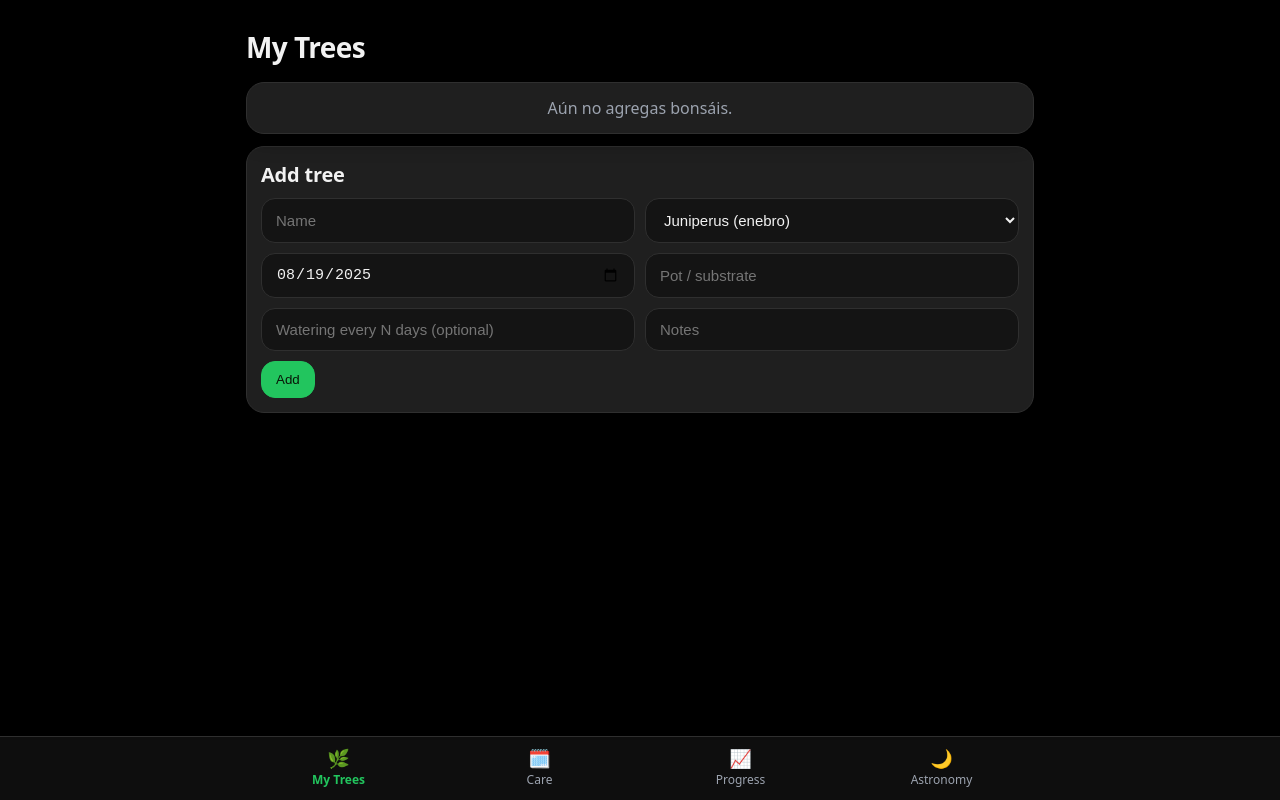
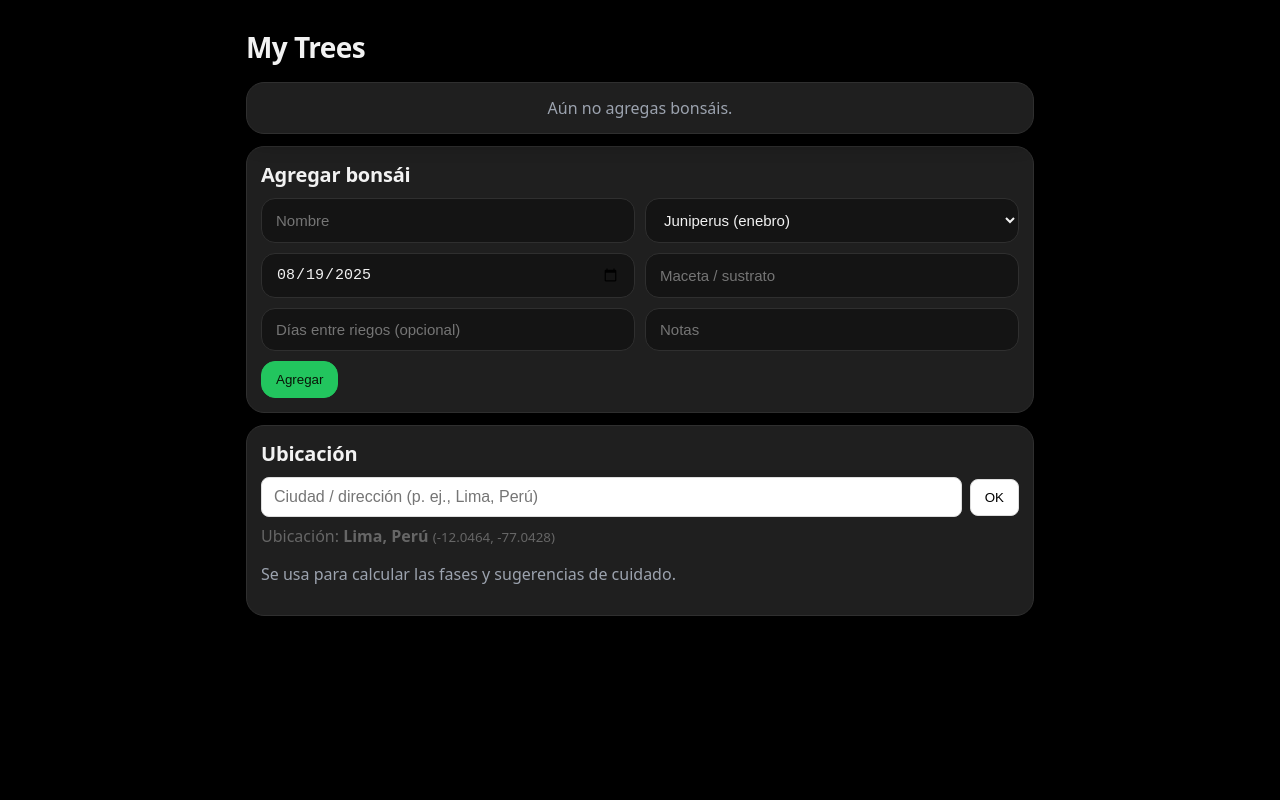
Before and after one commit to Ozvil/ZENBONSAI, a React (Vite) app: page / in a window 1280 px wide. Built offline with nearby package versions, Linux system fonts and the light colour scheme.

Commit message:
Update App.jsx

```diff
--- a/src/App.jsx
+++ b/src/App.jsx
@@ -1,53 +1,177 @@
-import React, { useEffect, useMemo, useState } from "react";
+import React, { useEffect, useMemo, useState, useCallback } from "react";
 import LocationPicker from "./components/LocationPicker.jsx";
-import LunarCalendar from "./components/LunarCalendar.jsx";
+import { fetchAstronomy, moonPhaseLabel } from "./lib/geo-astro.js";
 
-/* ============== Utils ============== */
-const loadLS = function (k, fb) {
-  try { var raw = localStorage.getItem(k); return raw ? JSON.parse(raw) : fb; }
-  catch (e) { return fb; }
-};
-const saveLS = function (k, v) { try { localStorage.setItem(k, JSON.stringify(v)); } catch (e) {} };
+/* ================== Utils & Defaults ================== */
+const loadLS = (k, fb) => { try{ const r = localStorage.getItem(k); return r? JSON.parse(r):fb; }catch{ return fb; } };
+const saveLS = (k, v) => { try{ localStorage.setItem(k, JSON.stringify(v)); }catch{} };
 
 const SPECIES_PRESETS = [
-  { key: "juniperus", name: "Juniperus (enebro)", waterDays: 5 },
-  { key: "ficus", name: "Ficus", waterDays: 3 },
-  { key: "olmo", name: "Olmo chino", waterDays: 4 },
-  { key: "pino", name: "Pino", waterDays: 6 },
-  { key: "portulacaria", name: "Portulacaria", waterDays: 7 }
+  { key:"juniperus", name:"Juniperus (enebro)", waterDays:5 },
+  { key:"ficus", name:"Ficus", waterDays:3 },
+  { key:"olmo", name:"Olmo chino", waterDays:4 },
+  { key:"pino", name:"Pino", waterDays:6 },
+  { key:"portulacaria", name:"Portulacaria", waterDays:7 },
 ];
 
-const newId = () => Math.random().toString(36).slice(2, 10);
-const todayISO = () => new Date().toISOString().slice(0, 10);
-const toDate = (v) => { const d = v ? new Date(v) : null; return d && !isNaN(d.getTime()) ? d : null; };
-const addDays = (iso, n) => { const d = toDate(iso) || new Date(); d.setDate(d.getDate() + (isFinite(n) ? Number(n) : 0)); return d.toISOString().slice(0,10); };
+const newId = () => Math.random().toString(36).slice(2,10);
+const todayISO = () => new Date().toISOString().slice(0,10);
+const toDate = (v) => { const d = v? new Date(v): null; return d && !isNaN(d.getTime()) ? d : null; };
+const addDays = (iso, n) => { const d = toDate(iso) || new Date(); d.setDate(d.getDate() + (isFinite(n)? Number(n):0)); return d.toISOString().slice(0,10); };
 
-/* ============== App ============== */
+/* ================== Form estable: evita perder el foco ================== */
+const BonsaiForm = React.memo(function BonsaiForm({ form, onPatch, onSubmit, onCancel }) {
+  // onPatch es estable (useCallback), así el componente no se “remonta” en cada tecla
+  return (
+    <div className="card">
+      <h2>{form.id ? "Editar bonsái" : "Agregar bonsái"}</h2>
+      <form
+        onSubmit={onSubmit}
+        style={{display:"grid", gap:10, gridTemplateColumns:"repeat(2, minmax(0,1fr))"}}
+      >
+        <input
+          className="input"
+          placeholder="Nombre"
+          value={form.name}
+          onChange={(e)=>onPatch({name:e.target.value})}
+        />
+        <select
+          className="input"
+          value={form.speciesKey}
+          onChange={(e)=>onPatch({speciesKey:e.target.value})}
+        >
+          {SPECIES_PRESETS.map(s => <option key={s.key} value={s.key}>{s.name}</option>)}
+        </select>
+        <input
+          className="input"
+          type="date"
+          value={form.acquired}
+          onChange={(e)=>onPatch({acquired:e.target.value})}
+        />
+        <input
+          className="input"
+          placeholder="Maceta / sustrato"
+          value={form.pot}
+          onChange={(e)=>onPatch({pot:e.target.value})}
+        />
+        <input
+          className="input"
+          placeholder="Días entre riegos (opcional)"
+          value={form.customWaterDays}
+          onChange={(e)=>onPatch({customWaterDays:(e.target.value||"").replace(/[^0-9]/g,"")})}
+        />
+        <input
+          className="input"
+          placeholder="Notas"
+          value={form.notes}
+          onChange={(e)=>onPatch({notes:e.target.value})}
+        />
+        <div style={{gridColumn:"1 / -1", display:"flex", gap:8}}>
+          <button className="btn primary" type="submit">{form.id? "Guardar":"Agregar"}</button>
+          {form.id ? <button className="btn" type="button" onClick={onCancel}>Cancelar</button> : null}
+        </div>
+      </form>
+    </div>
+  );
+});
+
+/* ================== AstroBadge en el detalle ================== */
+function AstroBadge({ coords }){
+  const [state, setState] = useState({loading:true, err:null, data:null});
+
+  useEffect(()=>{
+    let cancel = false;
+    async function run(){
+      const lat = Number(coords && coords.lat);
+      const lon = Number(coords && coords.lon);
+      if (!isFinite(lat) || !isFinite(lon)) {
+        setState({loading:false, err:"Configura una ubicación válida.", data:null});
+        return;
+      }
+      setState({loading:true, err:null, data:null});
+      const res = await fetchAstronomy({ lat, lon, date: new Date() });
+      if (cancel) return;
+      if (!res || !res.ok){ setState({loading:false, err: (res && res.error) || "No disponible", data:null}); }
+      else { setState({loading:false, err:null, data:res}); }
+    }
+    run();
+    return ()=>{ cancel = true; };
+  }, [coords && coords.lat, coords && coords.lon]);
+
+  // Reglas simples (ajústalas a tu criterio):
+  // - Nueva / menguante fuerte: evitar trasplantes; poda ligera ok.
+  // - Cuarto creciente / gibosa creciente: buen momento para poda de formación y alambrado.
+  // - Llena ±1d: evita cortes fuertes.
+  // - Cuarto menguante: trasplante más seguro (menos sangrado) en muchas especies.
+  const tipsFor = (d) => {
+    const p = Number(d.phaseFrac || 0);
+    const label = d.phaseText || moonPhaseLabel(p);
+    let prune = "Moderada";
+    let wire  = "Buen momento";
+    let repot = "Con cuidado";
+
+    if (p < 0.05 || p > 0.95) { // nueva
+      prune = "Ligera"; wire = "Ok"; repot = "Evitar";
+    } else if (p >= 0.45 && p <= 0.55) { // llena
+      prune = "Evitar cortes fuertes"; wire = "Ok"; repot = "Evitar";
+    } else if (p >= 0.70 && p <= 0.80) { // cuarto menguante aprox.
+      prune = "Ligera"; wire = "Ok"; repot = "Recomendado";
+    } else if (p >= 0.20 && p <= 0.40) { // creciente
+      prune = "Recomendado"; wire = "Recomendado"; repot = "Con cuidado";
+    }
+
+    return { label, prune, wire, repot };
+  };
+
+  if (state.loading) return <div className="card"><h2>Moon & care tips</h2><div className="muted">Cargando…</div></div>;
+  if (state.err)     return <div className="card"><h2>Moon & care tips</h2><div className="muted">{state.err}</div></div>;
+
+  const t = tipsFor(state.data);
+
+  return (
+    <div className="card">
+      <h2>Moon & care tips</h2>
+      <div style={{display:"grid", gap:8}}>
+        <div><strong>Fecha:</strong> {state.data.date}</div>
+        <div><strong>Fase:</strong> {t.label}{" "}
+          {isFinite(Number(state.data.phaseFrac)) ? ("(" + (state.data.phaseFrac*100).toFixed(1) + "%)") : ""}</div>
+        <div style={{display:"grid", gap:8, gridTemplateColumns:"repeat(3, minmax(0,1fr))"}}>
+          <div className="card" style={{background:"#1b1b1b"}}><strong>Poda</strong><div className="muted">{t.prune}</div></div>
+          <div className="card" style={{background:"#1b1b1b"}}><strong>Alambrado</strong><div className="muted">{t.wire}</div></div>
+          <div className="card" style={{background:"#1b1b1b"}}><strong>Trasplante</strong><div className="muted">{t.repot}</div></div>
+        </div>
+        <small className="muted">Consejos generales; ajusta por especie/clima.</small>
+      </div>
+    </div>
+  );
+}
+
+/* ================== App ================== */
 export default function App(){
+  /* ---- Estado raíz ---- */
   const [bonsais, setBonsais] = useState(loadLS("bonsais", []));
   const [logs, setLogs]       = useState(loadLS("careLogs", []));
   const [coords, setCoords]   = useState(loadLS("coords", { lat:-12.0464, lon:-77.0428, label:"Lima, Perú" }));
-  const [showLunar, setShowLunar] = useState(loadLS("useLunar", false));
 
   useEffect(()=> saveLS("bonsais", bonsais), [bonsais]);
   useEffect(()=> saveLS("careLogs", logs), [logs]);
   useEffect(()=> saveLS("coords", coords), [coords]);
-  useEffect(()=> saveLS("useLunar", showLunar), [showLunar]);
 
+  /* ---- Derivados ---- */
   const lastWaterByBonsai = useMemo(()=>{
-    const map = new Map();
+    const m = new Map();
     for (const l of logs){ if (l.type !== "riego") continue;
-      const prev = map.get(l.bonsaiId);
-      if (!prev || l.date > prev.date) map.set(l.bonsaiId, l);
+      const prev = m.get(l.bonsaiId);
+      if (!prev || l.date > prev.date) m.set(l.bonsaiId, l);
     }
-    return map;
+    return m;
   }, [logs]);
 
   const withNextWater = useMemo(()=>{
-    return bonsais.map((b)=>{
+    return bonsais.map(b=>{
       const preset = SPECIES_PRESETS.find(s=>s.key===b.speciesKey);
-      const baseDays = isFinite(b.customWaterDays) ? Number(b.customWaterDays) : (preset?.waterDays || 4);
-      const last = lastWaterByBonsai.get(b.id)?.date || b.acquired || todayISO();
+      const baseDays = isFinite(b.customWaterDays) ? Number(b.customWaterDays) : (preset && preset.waterDays) || 4;
+      const last = (lastWaterByBonsai.get(b.id)||{}).date || b.acquired || todayISO();
       const next = addDays(last, baseDays);
       return Object.assign({}, b, { baseDays, lastWaterDate:last, nextWaterDate:next });
     });
@@ -58,33 +182,36 @@ export default function App(){
     return withNextWater.filter(b => b.nextWaterDate <= t);
   }, [withNextWater]);
 
-  /* ------ CRUD ------ */
+  /* ---- Formulario (con handlers estables) ---- */
   const [form, setForm] = useState({
     id:null, name:"", speciesKey:"juniperus",
     acquired: todayISO(), pot:"", notes:"", customWaterDays:""
   });
-  const resetForm = () => setForm({
+  const patchForm = useCallback((p)=> setForm(f=>Object.assign({}, f, p)), []);
+  const resetForm = useCallback(()=> setForm({
     id:null, name:"", speciesKey:"juniperus",
     acquired: todayISO(), pot:"", notes:"", customWaterDays:""
-  });
+  }), []);
 
-  const onSubmitBonsai = (e) => {
+  const onSubmitBonsai = useCallback((e)=>{
     e && e.preventDefault && e.preventDefault();
     const id = form.id || newId();
     const rec = {
-      id, name: (form.name||"").trim() || "Bonsái",
+      id,
+      name: (form.name||"").trim() || "Bonsái",
       speciesKey: form.speciesKey,
       acquired: form.acquired || todayISO(),
-      pot: form.pot || "", notes: form.notes || "",
-      customWaterDays: form.customWaterDays==="" ? undefined : Math.max(1, Number(form.customWaterDays)||0)
+      pot: form.pot || "",
+      notes: form.notes || "",
+      customWaterDays: form.customWaterDays === "" ? undefined : Math.max(1, Number(form.customWaterDays)||0)
     };
-    setBonsais(prev => {
+    setBonsais(prev=>{
       const idx = prev.findIndex(x=>x.id===id);
       if (idx>=0){ const next = prev.slice(); next[idx]=rec; return next; }
       return [rec, ...prev];
     });
     resetForm();
-  };
+  }, [form, resetForm]);
 
   const editBonsai = (b) => setForm({
     id:b.id, name:b.name, speciesKey:b.speciesKey, acquired:b.acquired||todayISO(),
@@ -105,230 +232,151 @@ export default function App(){
   };
   const logsFor = (bonsaiId) => logs.filter(l=>l.bonsaiId===bonsaiId).slice(0,6);
 
-  /* ------ Tabs (bottom) ------ */
-  const [tab, setTab] = useState("trees");
+  /* ---- Navegación simple (lista/detalle) ---- */
+  const [view, setView] = useState({ name:"list" }); // {name:"list"} | {name:"detail", id:string}
+  const openDetail = (id) => setView({ name:"detail", id });
+  const backToList = () => setView({ name:"list" });
 
-  const BottomNav = () => (
-    <nav className="nav-bottom">
-      <div className="nav-inner">
-        <div className="nav-item" data-active={tab==="trees"} onClick={()=>setTab("trees")}>
-          <div className="icon">🌿</div><div>My Trees</div>
-        </div>
-        <div className="nav-item" data-active={tab==="care"} onClick={()=>setTab("care")}>
-          <div className="icon">🗓️</div><div>Care</div>
-        </div>
-        <div className="nav-item" data-active={tab==="progress"} onClick={()=>setTab("progress")}>
-          <div className="icon">📈</div><div>Progress</div>
-        </div>
-        <div className="nav-item" data-active={tab==="astro"} onClick={()=>setTab("astro")}>
-          <div className="icon">🌙</div><div>Astronomy</div>
-        </div>
-      </div>
-    </nav>
-  );
+  /* ================== Páginas ================== */
 
-  /* ------ Vistas ------ */
-  function PageTrees(){
+  function PageList(){
     return (
       <>
         <h1>My Trees</h1>
 
-        {/* Lista como tarjetas */}
+        {/* Lista */}
         <div className="tree-list">
           {withNextWater.length===0 ? (
             <div className="card center muted">Aún no agregas bonsáis.</div>
-          ) : withNextWater.map(b => {
+          ) : withNextWater.map(b=>{
             const speciesName = (SPECIES_PRESETS.find(s=>s.key===b.speciesKey)||{}).name || b.speciesKey;
             return (
-              <div key={b.id} className="tree-card">
+              <button key={b.id} className="tree-card" onClick={()=>openDetail(b.id)} style={{textAlign:"left"}}>
                 <div className="tree-info">
                   <h3>{b.name}</h3>
                   <div className="subtitle">{speciesName}</div>
                   <div className="last">Last watered: {b.lastWaterDate || "—"}</div>
                 </div>
-                <div className="tree-thumb" title={speciesName}>
-                  {/* Si tienes fotos, colócalas aquí */}
-                  <div style={{fontSize:22}}>🪴</div>
-                </div>
-              </div>
+                <div className="tree-thumb"><div style={{fontSize:22}}>🪴</div></div>
+              </button>
             );
           })}
         </div>
 
         <div className="spacer-12"></div>
 
-        {/* Formulario rápido para agregar/editar */}
-        <div className="card">
-          <h2>{form.id ? "Edit tree" : "Add tree"}</h2>
-          <form
-            onSubmit={onSubmitBonsai}
-            style={{display:"grid", gap:10, gridTemplateColumns:"repeat(2, minmax(0,1fr))"}}
-          >
-            <input className="input" placeholder="Name" value={form.name}
-                   onChange={(e)=>setForm(f=>Object.assign({}, f, {name:e.target.value}))}/>
-            <select className="input" value={form.speciesKey}
-                    onChange={(e)=>setForm(f=>Object.assign({}, f, {speciesKey:e.target.value}))}>
-              {SPECIES_PRESETS.map(s => <option key={s.key} value={s.key}>{s.name}</option>)}
-            </select>
-            <input className="input" type="date" value={form.acquired}
-                   onChange={(e)=>setForm(f=>Object.assign({}, f, {acquired:e.target.value}))}/>
-            <input className="input" placeholder="Pot / substrate" value={form.pot}
-                   onChange={(e)=>setForm(f=>Object.assign({}, f, {pot:e.target.value}))}/>
-            <input className="input" placeholder="Watering every N days (optional)" value={form.customWaterDays}
-                   onChange={(e)=>setForm(f=>Object.assign({}, f, {customWaterDays:(e.target.value||"").replace(/[^0-9]/g,"")}))}/>
-            <input className="input" placeholder="Notes" value={form.notes}
-                   onChange={(e)=>setForm(f=>Object.assign({}, f, {notes:e.target.value}))}/>
-            <div style={{gridColumn:"1 / -1", display:"flex", gap:8}}>
-              <button className="btn primary" type="submit">{form.id? "Save" : "Add"}</button>
-              {form.id ? <button className="btn" type="button" onClick={resetForm}>Cancel</button> : null}
-            </div>
-          </form>
-        </div>
-
-        {/* Acciones rápidas por árbol */}
-        {withNextWater.length>0 && (
-          <>
-            <div className="spacer-12"></div>
-            <div className="card">
-              <h2>Quick Actions</h2>
-              {withNextWater.map(b=>(
-                <div key={b.id} className="card" style={{background:"#1b1b1b", marginTop:10}}>
-                  <div style={{display:"flex", justifyContent:"space-between", alignItems:"center"}}>
-                    <div style={{fontWeight:600}}>{b.name}</div>
-                    <div className="muted">Next: {b.nextWaterDate}</div>
-                  </div>
-                  <div className="tile-grid" style={{marginTop:10}}>
-                    <div className="tile">
-                      <div>💧</div><div className="title">
-                        <button className="btn primary" onClick={()=>quickLog(b.id, "riego")}>Add Water</button>
-                      </div>
-                    </div>
-                    <div className="tile">
-                      <div>🧪</div><div className="title">
-                        <button className="btn" onClick={()=>quickLog(b.id, "fertilización")}>Fertilize</button>
-                      </div>
-                    </div>
-                    <div className="tile">
-                      <div>✂️</div><div className="title">
-                        <button className="btn" onClick={()=>quickLog(b.id, "poda")}>Prune</button>
-                      </div>
-                    </div>
-                    <div className="tile">
-                      <div>📝</div><div className="title">
-                        <button className="btn" onClick={()=>quickLog(b.id, "observación")}>Note</button>
-                      </div>
-                    </div>
-                  </div>
-                  {logsFor(b.id).length>0 && (
-                    <div className="muted" style={{marginTop:10, fontSize:13}}>
-                      Recent: {logsFor(b.id).map(l => l.type).join(" · ")}
-                    </div>
-                  )}
-                  <div style={{marginTop:8}}>
-                    <button className="btn" onClick={()=>editBonsai(b)}>Edit</button>{" "}
-                    <button className="btn" onClick={()=>deleteBonsai(b.id)}>Delete</button>
-                  </div>
-                </div>
-              ))}
-            </div>
-          </>
-        )}
+        {/* Form: estable, no pierde foco */}
+        <BonsaiForm
+          form={form}
+          onPatch={patchForm}
+          onSubmit={onSubmitBonsai}
+          onCancel={resetForm}
+        />
       </>
     );
   }
 
-  function PageCare(){
+  function PageDetail({ id }){
+    const b = withNextWater.find(x=>x.id===id);
+    if (!b) return (
+      <div className="card">
+        <button className="btn" onClick={backToList}>← Volver</button>
+        <div className="muted">No encontrado.</div>
+      </div>
+    );
+
+    const speciesName = (SPECIES_PRESETS.find(s=>s.key===b.speciesKey)||{}).name || b.speciesKey;
+
     return (
       <>
-        <h1>Care</h1>
-        <div className="card">
-          <h2>Today</h2>
-          {dueToday.length===0
-            ? <div className="center muted" style={{padding:"12px 0"}}>No pending waterings for today. 🌿</div>
-            : (
-              <table>
-                <thead><tr>
-                  <th>Tree</th><th>Species</th><th>Last</th><th>Every</th><th>Next</th><th></th>
-                </tr></thead>
-                <tbody>
-                  {dueToday.map(b=>(
-                    <tr key={b.id}>
-                      <td>{b.name}</td>
-                      <td>{(SPECIES_PRESETS.find(s=>s.key===b.speciesKey)||{}).name || b.speciesKey}</td>
-                      <td>{b.lastWaterDate || "—"}</td>
-                      <td>{b.baseDays} d</td>
-                      <td>{b.nextWaterDate}</td>
-                      <td><button className="btn primary" onClick={()=>quickLog(b.id, "riego")}>Water</button></td>
-                    </tr>
-                  ))}
-                </tbody>
-              </table>
-            )
-          }
+        <div style={{display:"flex", alignItems:"center", gap:8, marginBottom:10}}>
+          <button className="btn" onClick={backToList}>← My Trees</button>
+          <h1 style={{margin:0}}>{b.name}</h1>
+        </div>
+
+        {/* Hero */}
+        <div className="card" style={{display:"grid", gridTemplateColumns:"1fr auto", gap:12, alignItems:"center"}}>
+          <div>
+            <div style={{fontSize:18, fontWeight:600}}>{speciesName}</div>
+            <div className="muted" style={{marginTop:6}}>
+              Last Watered: {b.lastWaterDate || "—"} · Next: {b.nextWaterDate}
+            </div>
+          </div>
+          <div className="tree-thumb" title={speciesName}><div style={{fontSize:22}}>🪴</div></div>
         </div>
 
         <div className="spacer-12"></div>
 
+        {/* Acciones rápidas */}
         <div className="card">
-          <h2>History</h2>
-          {logs.length===0
-            ? <div className="center muted" style={{padding:"12px 0"}}>No records yet.</div>
-            : (
-              <table>
-                <thead><tr><th>Date</th><th>Tree</th><th>Type</th><th>Note</th></tr></thead>
-                <tbody>
-                {logs.slice(0,200).map(l=>{
-                  const b = bonsais.find(x=>x.id===l.bonsaiId);
-                  return (
-                    <tr key={l.id}>
-                      <td>{l.date}</td>
-                      <td>{(b && b.name) || "—"}</td>
-                      <td>{l.type}</td>
-                      <td>{l.note || "—"}</td>
-                    </tr>
-                  );
-                })}
-                </tbody>
-              </table>
-            )
-          }
+          <h2>Acciones</h2>
+          <div className="tile-grid" style={{marginTop:10}}>
+            <div className="tile">
+              <div>💧</div>
+              <div className="title"><button className="btn primary" onClick={()=>quickLog(b.id, "riego")}>Registrar riego</button></div>
+            </div>
+            <div className="tile">
+              <div>🧪</div>
+              <div className="title"><button className="btn" onClick={()=>quickLog(b.id, "fertilización")}>Fertilización</button></div>
+            </div>
+            <div className="tile">
+              <div>✂️</div>
+              <div className="title"><button className="btn" onClick={()=>quickLog(b.id, "poda")}>Poda</button></div>
+            </div>
+            <div className="tile">
+              <div>📝</div>
+              <div className="title"><button className="btn" onClick={()=>quickLog(b.id, "observación")}>Observación</button></div>
+            </div>
+          </div>
         </div>
-      </>
-    );
-  }
 
-  function PageProgress(){
-    return (
-      <>
-        <h1>Progress</h1>
-        <div className="card center muted">En una siguiente iteración podemos graficar riegos/fotos por árbol 📈.</div>
-      </>
-    );
-  }
+        <div className="spacer-12"></div>
 
-  function PageAstronomy(){
-    return (
-      <>
-        <h1>Astronomy</h1>
+        {/* 🔭 Astronomía integrada al detalle */}
+        <AstroBadge coords={coords} />
+
+        <div className="spacer-12"></div>
+
+        {/* Historial corto */}
         <div className="card">
-          <LocationPicker value={coords} onChange={setCoords}/>
-          <LunarCalendar coords={coords} checked={showLunar} onCheckedChange={setShowLunar}/>
-          <p className="muted" style={{marginTop:8}}>Tip: deja activo el calendario lunar; se recuerda en tu dispositivo.</p>
+          <h2>Historial</h2>
+          {logsFor(b.id).length===0 ? (
+            <div className="muted">Sin registros todavía.</div>
+          ) : (
+            <table>
+              <thead><tr><th>Fecha</th><th>Tipo</th><th>Nota</th></tr></thead>
+              <tbody>
+                {logsFor(b.id).map(l=>(
+                  <tr key={l.id}><td>{l.date}</td><td>{l.type}</td><td>{l.note || "—"}</td></tr>
+                ))}
+              </tbody>
+            </table>
+          )}
+        </div>
+
+        <div className="spacer-12"></div>
+
+        {/* Editar / Eliminar */}
+        <div className="card" style={{display:"flex", gap:8, flexWrap:"wrap"}}>
+          <button className="btn" onClick={()=>{ editBonsai(b); window.scrollTo(0,0); backToList(); }}>Editar</button>
+          <button className="btn" onClick={()=>deleteBonsai(b.id)}>Eliminar</button>
         </div>
       </>
     );
   }
 
   return (
-    <>
-      <div className="container">
-        {/* Render dinámico de páginas */}
-        {tab==="trees" && <PageTrees/>}
-        {tab==="care" && <PageCare/>}
-        {tab==="progress" && <PageProgress/>}
-        {tab==="astro" && <PageAstronomy/>}
+    <div className="container">
+      {view.name === "list"   && <PageList/>}
+      {view.name === "detail" && <PageDetail id={view.id}/>}
+
+      {/* Ubicación (para el módulo lunar del detalle) */}
+      <div className="spacer-12"></div>
+      <div className="card">
+        <h2>Ubicación</h2>
+        <LocationPicker value={coords} onChange={setCoords}/>
+        <p className="muted" style={{marginTop:6}}>Se usa para calcular las fases y sugerencias de cuidado.</p>
       </div>
-      <BottomNav/>
-    </>
+    </div>
   );
 }
```
